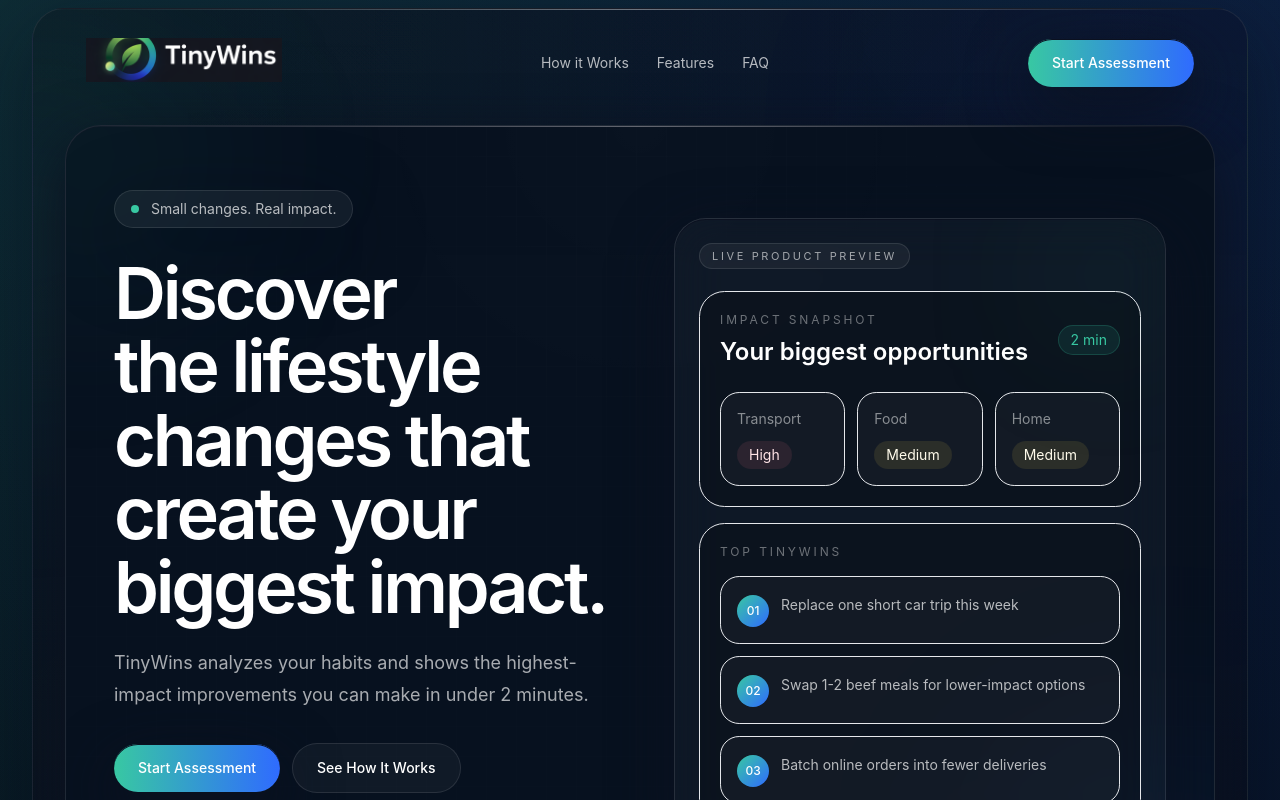
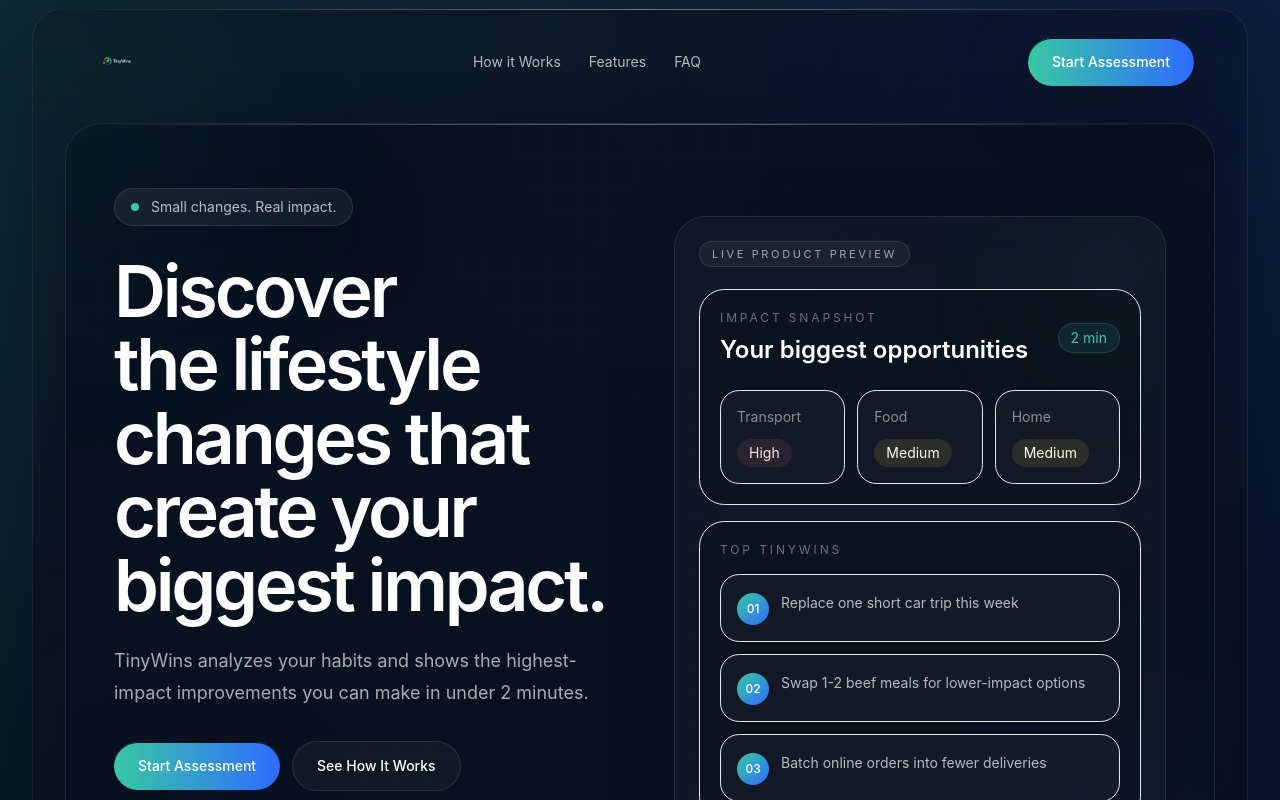
Before and after one commit to AbhishekGhosh07/TinyWins, a Next.js app: page / in a window 1280 px wide. Shown: the top 800 px of the page. Built offline with nearby package versions, Linux system fonts and the light colour scheme.

Commit message:
Fix logo asset

```diff
--- a/components/tinywins-logo.tsx
+++ b/components/tinywins-logo.tsx
@@ -15,32 +15,23 @@ export function TinyWinsLogo({
   href = "/",
 }: TinyWinsLogoProps) {
   const src = variant === "icon" ? "/tinywins-icon.svg" : "/TinyWins-logo.png";
-  const width = variant === "icon" ? 40 : 240;
-  const height = variant === "icon" ? 40 : 64;
+  const width = variant === "icon" ? 40 : 612;
+  const height = variant === "icon" ? 40 : 408;
 
   const image = (
-    <div
+    <Image
+      src={src}
+      alt="TinyWins"
+      width={width}
+      height={height}
+      priority={priority}
       className={
         variant === "icon"
-          ? `inline-flex h-10 w-10 items-center justify-center overflow-hidden ${className}`
-          : `relative inline-flex h-10 w-[180px] items-center justify-center overflow-hidden sm:h-11 sm:w-[196px] ${className}`
+          ? `h-10 w-10 object-contain ${className}`
+          : `h-9 w-auto object-contain sm:h-10 ${className}`
       }
-    >
-      <Image
-        src={src}
-        alt="TinyWins"
-        fill={variant === "full"}
-        width={variant === "icon" ? width : undefined}
-        height={variant === "icon" ? height : undefined}
-        priority={priority}
-        className={
-          variant === "icon"
-            ? "h-auto w-auto object-contain"
-            : "scale-[1.9] object-cover object-center"
-        }
-        sizes={variant === "full" ? "(max-width: 640px) 180px, 196px" : undefined}
-      />
-    </div>
+      sizes={variant === "full" ? "(max-width: 640px) 128px, 144px" : undefined}
+    />
   );
 
   return href ? <Link href={href}>{image}</Link> : image;
```
Also changed, not shown: public/TinyWins-logo.png.
